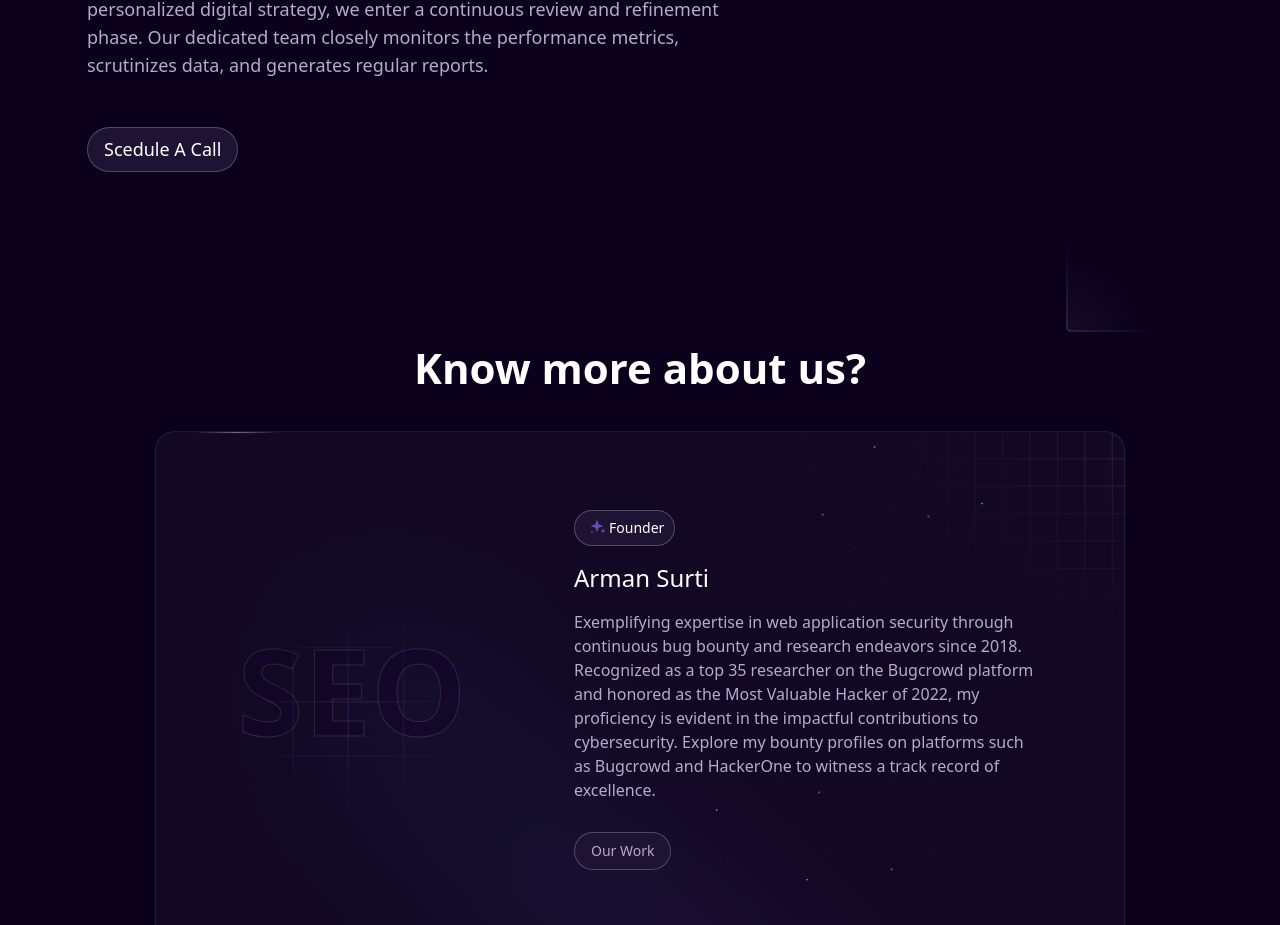
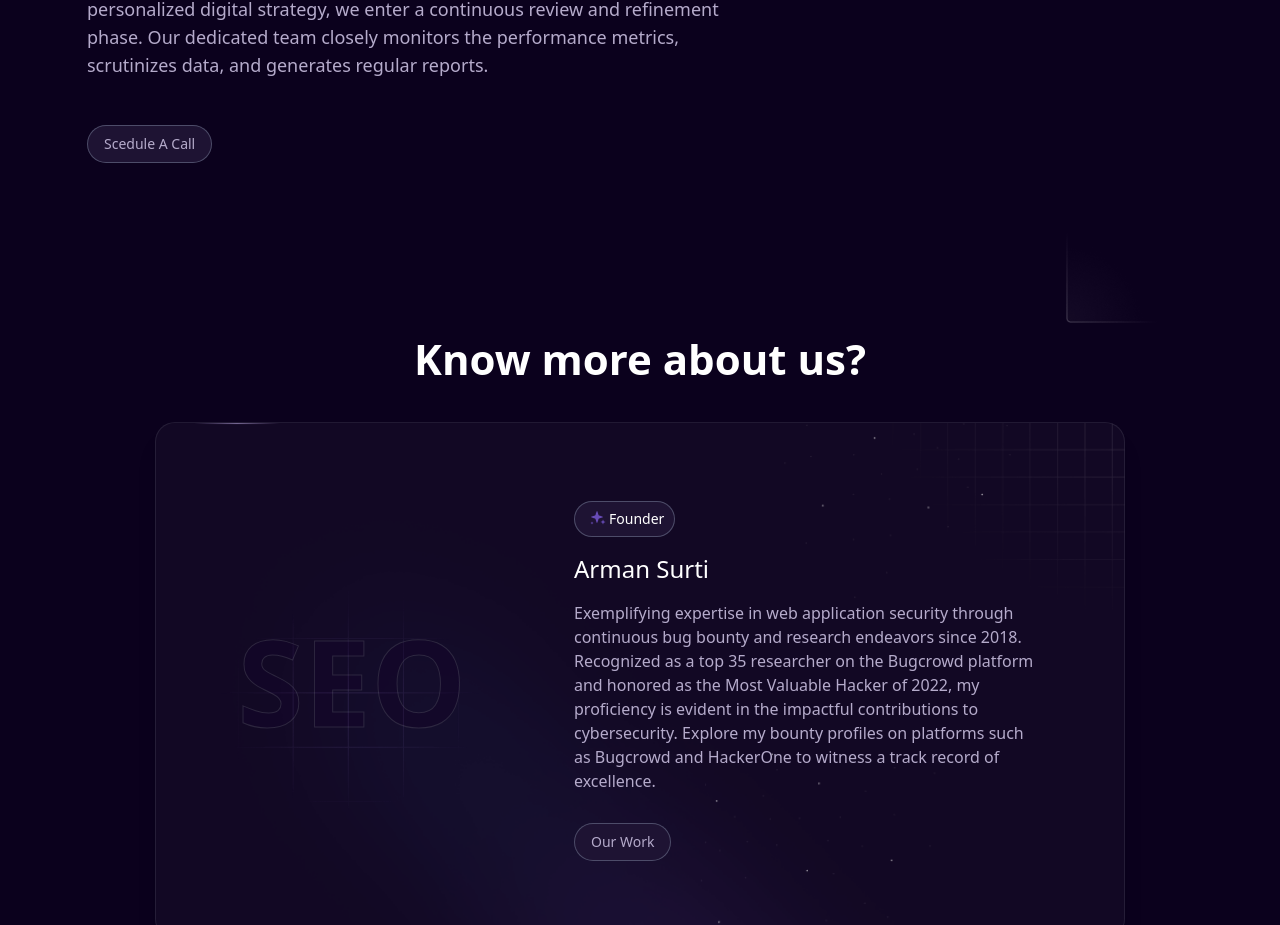
Before and after one commit to tarunkumar2112/cybertess, a React (Create React App) app: page / in a window 1280 px wide. Shown: the part 2639-3564 px from the top of the page. Built offline with nearby package versions, Linux system fonts and the light colour scheme.

Commit message:
final update

```diff
--- a/src/pages/Home.js
+++ b/src/pages/Home.js
@@ -113,7 +113,7 @@ const Home = () => {
           <strong className='text-white'>We’ll refine the designs until you’re fully satisfied</strong>
           <p className="text-lg text-Paragraph mb-4">We pride ourselves on transparency and teamwork. After implementing your personalized digital strategy, we enter a continuous review and refinement phase. Our dedicated team closely monitors the performance metrics, scrutinizes data, and generates regular reports.</p>
 
-          <button class="bg-[#1E1333] transition-all hover:bg-[#DBD9DE] text-white hover:text-[#2E1C63] font-medium py-2 mt-8 px-4 rounded-[40px] border border-solid border-slate-400/40 hover:border-white">Scedule A Call</button>
+          <button class="bg-[#1E1333] text-sm transition-all hover:bg-[#DBD9DE] text-[rgba(124, 124, 124, 1)] hover:text-[#2E1C63] font-medium py-2 px-4 rounded-[40px] border border-solid border-slate-400/40 hover:border-white mt-[30px]">Scedule A Call</button>
 
         </div>
 
```
